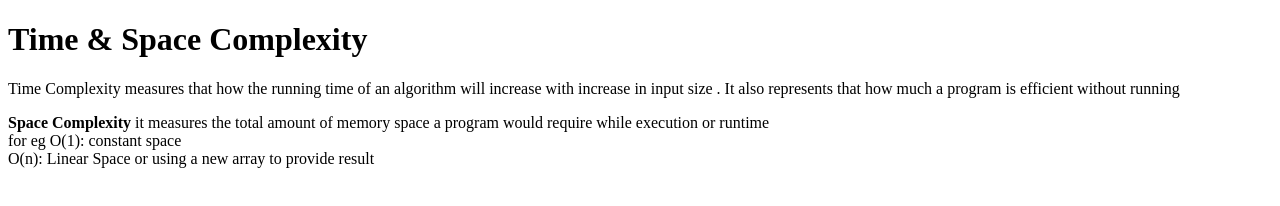
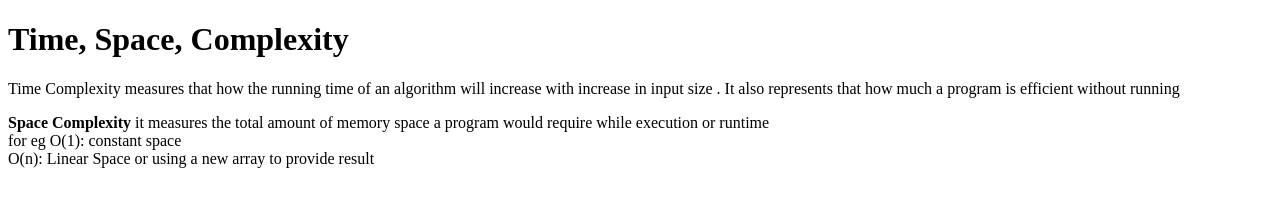
Before and after one commit to acciojob/time-and-space-complexity-notneerajsah, a website: page main.html in a window 1280 px wide. Drawn offline with Linux system fonts and the light colour scheme.

Commit message:
created a submission

```diff
--- a/main.html
+++ b/main.html
@@ -8,7 +8,7 @@
 </head>
 
 <body>
-	<h1>Time & Space Complexity</h1>
+	<h1>Time, Space, Complexity</h1>
 	<p>Time Complexity measures that how the running time of an algorithm will increase with increase in input size . It also represents that how much a program is efficient without running</p>
 	<p> <b>Space Complexity</b> it measures the total amount of memory space a program would require while execution or runtime
 	<br>for eg O(1): constant space
```
